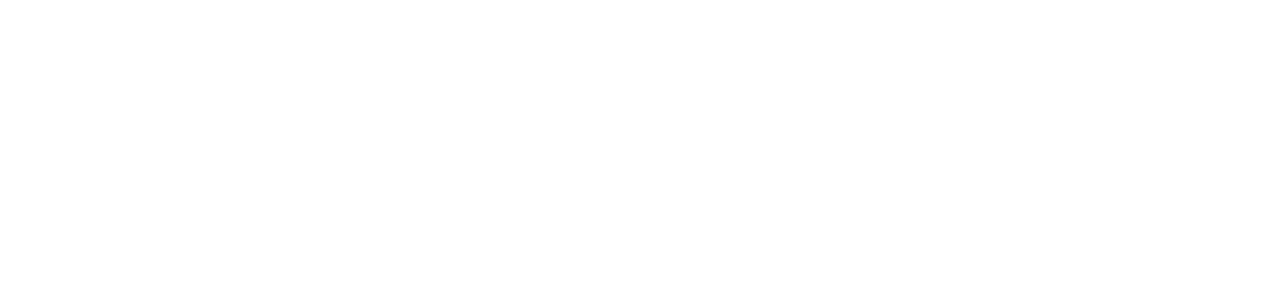
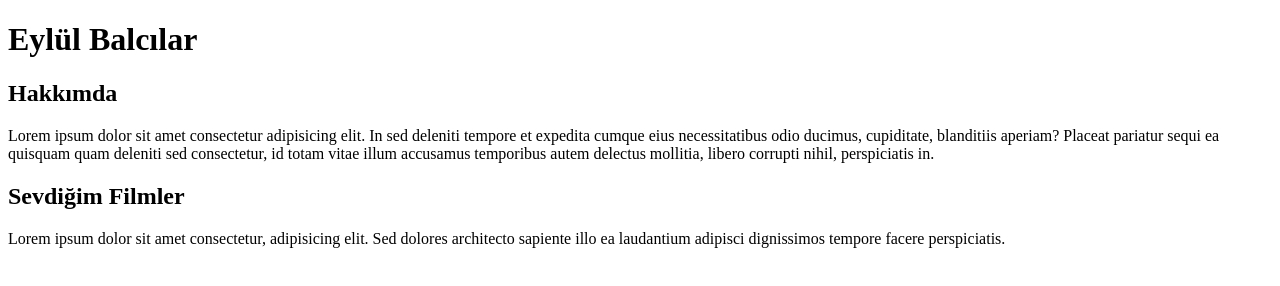
Before and after one commit to SeptBee/kodluyoruzilkrepo, a plain HTML site: page index.html in a window 1280 px wide. Drawn offline with Linux system fonts and the light colour scheme.

Commit message:
Update index.html

```diff
--- a/index.html
+++ b/index.html
@@ -3,10 +3,19 @@
 <head>
     <meta charset="UTF-8">
     <meta http-equiv="X-UA-Compatible" content="IE=edge">
-    <meta name="viewport" content="width=device-width, initial-scale=1.0">
+    <meta name="viewport" content="width=p, initial-scale=1.0">
     <title>Document</title>
 </head>
 <body>
+    <!-- ANA BAŞLIK -->
+    <h1>Eylül Balcılar</h1>
+    <!-- ALT BAŞLIK -->
+    <h2>Hakkımda</h2>
+    <!-- AÇIKLAMA SATIRI -->
+    <p>Lorem ipsum dolor sit amet consectetur adipisicing elit. In sed deleniti tempore et expedita cumque eius necessitatibus odio ducimus, cupiditate, blanditiis aperiam? Placeat pariatur sequi ea quisquam quam deleniti sed consectetur, id totam vitae illum accusamus temporibus autem delectus mollitia, libero corrupti nihil, perspiciatis in.</p>
+    <!-- BİLGİLENDİRME DETAY BAŞLIK -->
+    <h2>Sevdiğim Filmler</h2>
+    <p>Lorem ipsum dolor sit amet consectetur, adipisicing elit. Sed dolores architecto sapiente illo ea laudantium adipisci dignissimos tempore facere perspiciatis.</p>
 
 </body>
 </html>
```
